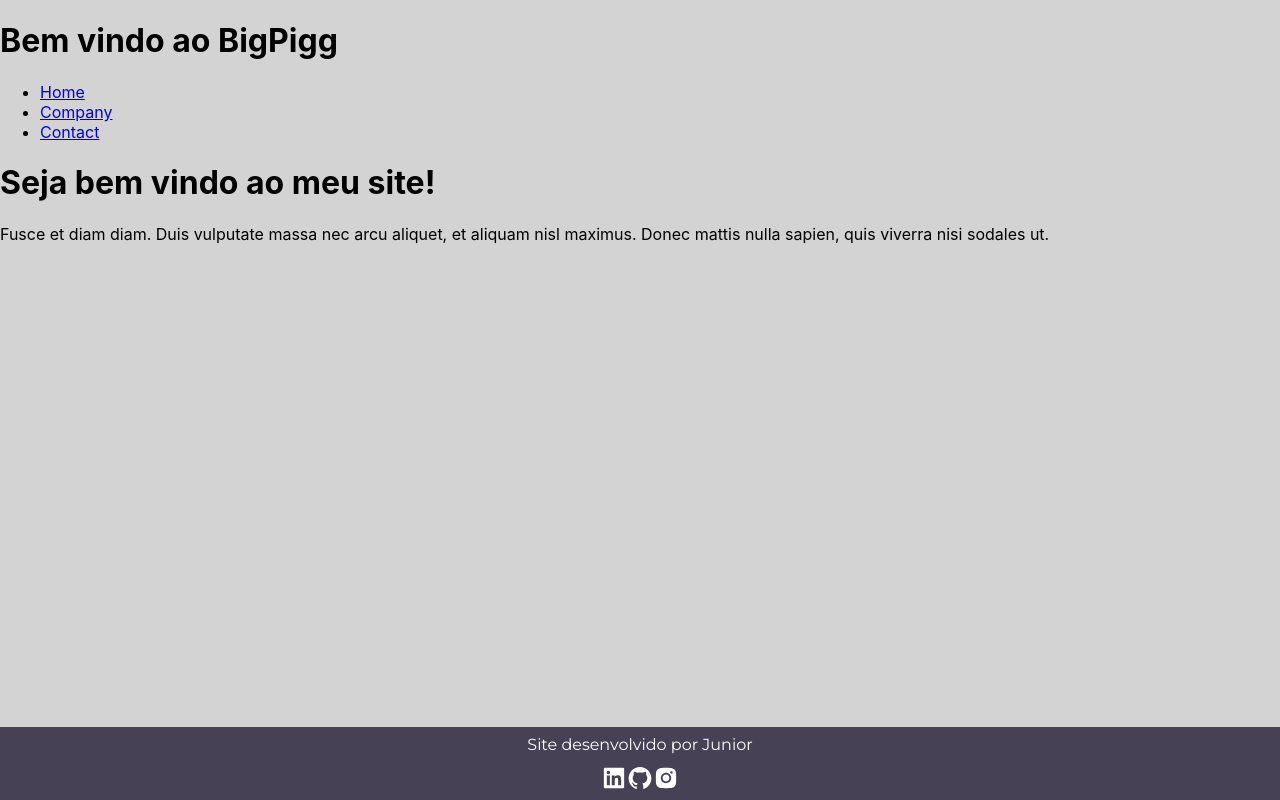
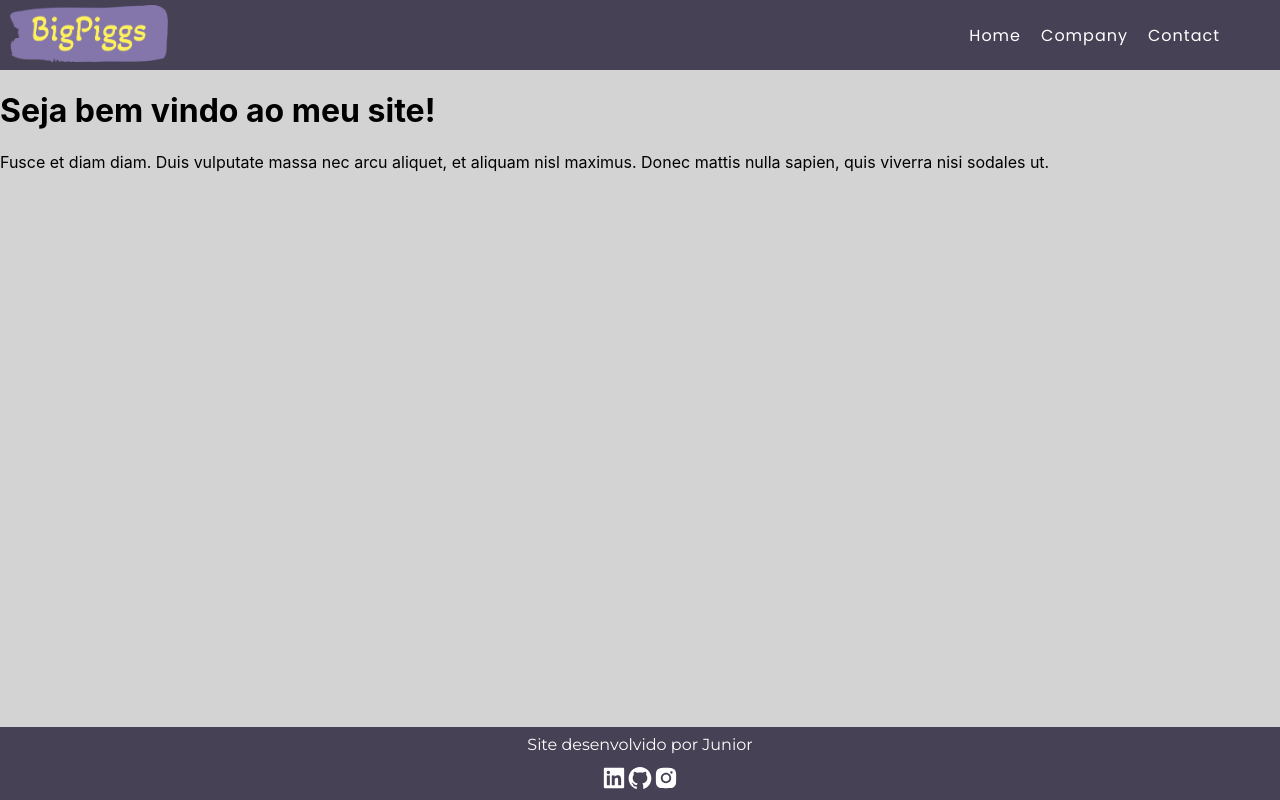
Before and after one commit to JosivaldoS/BigPigg, a React (Create React App) app: page / in a window 1280 px wide. Built offline with nearby package versions, Linux system fonts and the light colour scheme.

Commit message:
Adicionando o footer e o header
Adicionei o footer e o header e estilizei os dois com css

```diff
--- a/src/App.js
+++ b/src/App.js
@@ -1,32 +1,22 @@
 import Footer from "./components/Layout/Footer/Footer";
+import Header from "./components/Layout/Header/Header";
 import Home from "./components/Pages/Home"
 import Company from "./components/Pages/Company"
 import Contact from "./components/Pages/Contact"
-import { BrowserRouter as Router, Routes, Route, Link } from "react-router-dom";
+import { BrowserRouter as Router, Routes, Route} from "react-router-dom";
 
 function App() {
   return (
     <div className="App">
-      <h1>Bem vindo ao BigPigg</h1>
-      <Footer />
       <Router>
-        <ul>
-          <li>
-            <Link to="/">Home</Link>
-          </li>
-          <li>
-            <Link to="/empresa">Company</Link>
-          </li>
-          <li>
-            <Link to="/contact">Contact</Link>
-          </li>
-        </ul>
+        <Header />
         <Routes>
           <Route path="/" element={<Home />}/>
           <Route path="/empresa" element={<Company />} />
           <Route path="/contact" element={<Contact />} />
         </Routes>
       </Router>
+      <Footer />
     </div>
   );
 }
--- /dev/null
+++ b/src/components/Layout/Header/Header.js
@@ -0,0 +1,28 @@
+import { Link } from "react-router-dom"
+import styles from "./Header.module.css"
+import minhaLogo from "./logo.png"
+
+export default function Header(){
+    return(
+        <>
+            <div className={styles.barraDeNavegacao}>
+                <div>
+                    <img src={minhaLogo} alt="Logo com nome BigPiggs" className={styles.Logo}/>
+                </div>
+
+                <nav className={styles.barraDeLinks}>
+                    <li>
+                        <Link to="/" className={styles.Links}>Home</Link>
+                    </li>
+                    <li>
+                        <Link to="/empresa" className={styles.Links}>Company</Link>
+                    </li>
+                    <li>
+                        <Link to="/contact" className={styles.Links}>Contact</Link>
+                    </li>
+                </nav>
+
+            </div>
+        </>
+    )
+}
--- /dev/null
+++ b/src/components/Layout/Header/Header.module.css
@@ -0,0 +1,62 @@
+@import url('https://fonts.googleapis.com/css2?family=Poppins:ital,wght@0,100;0,200;0,300;0,400;0,500;0,600;0,700;0,800;0,900;1,100;1,200;1,300;1,400;1,500;1,600;1,700;1,800;1,900&display=swap');
+
+.barraDeNavegacao{
+    width: 100%;
+    height: 70px;
+    background-color: #464154;
+    color: white;
+    display: flex;
+    justify-content: space-between;
+    align-items: center;
+}
+
+.Logo{
+    width: 158px;
+    height: 57px;
+    left: 5px;
+    padding-left: 10px;
+}
+
+.barraDeLinks{
+    padding-right: 50px;
+    display: flex;
+    justify-content: center;
+}
+
+.barraDeLinks > li{
+    list-style: none;
+    text-decoration: none;
+    color: white;
+    padding: 10px 10px;
+}
+
+.Links{
+    color: white;
+    text-decoration: none;
+    font-family: "Poppins", sans-serif;
+    letter-spacing: 1px;
+    position: relative;
+
+}
+
+.Links::after{
+    content: '';
+    position: absolute;
+    width: 70%;
+    height: 1px;
+
+    left: 0;
+    bottom: -2px;
+
+    background-color: white;
+
+    transform: scaleX(0);
+    transform-origin: right;
+
+}
+
+.Links:hover::after{
+    transform: scaleX(1);
+    transform-origin: left;
+    transition: transform 0.4s;
+}
```
Also changed, not shown: src/components/Layout/Footer/Footer.module.css (line endings or trailing spaces), src/components/Layout/Header/logo.png (added).
